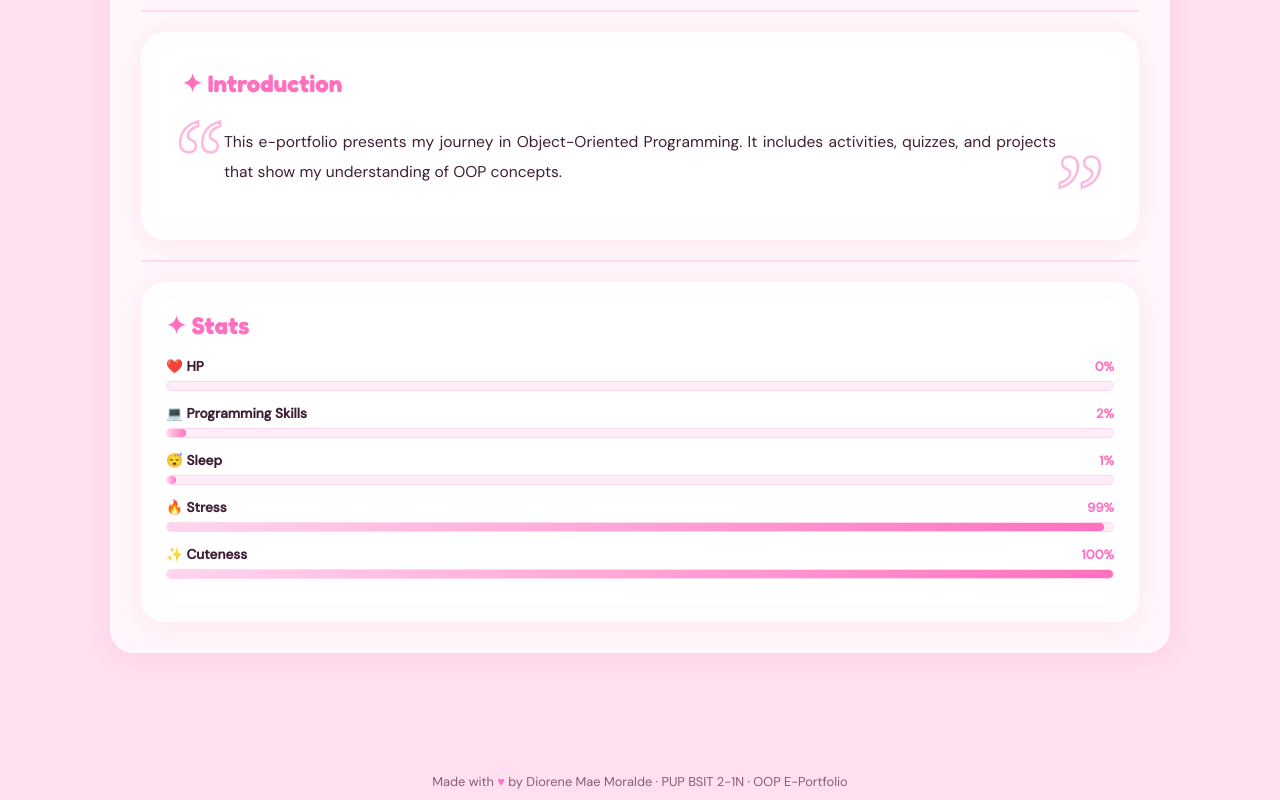
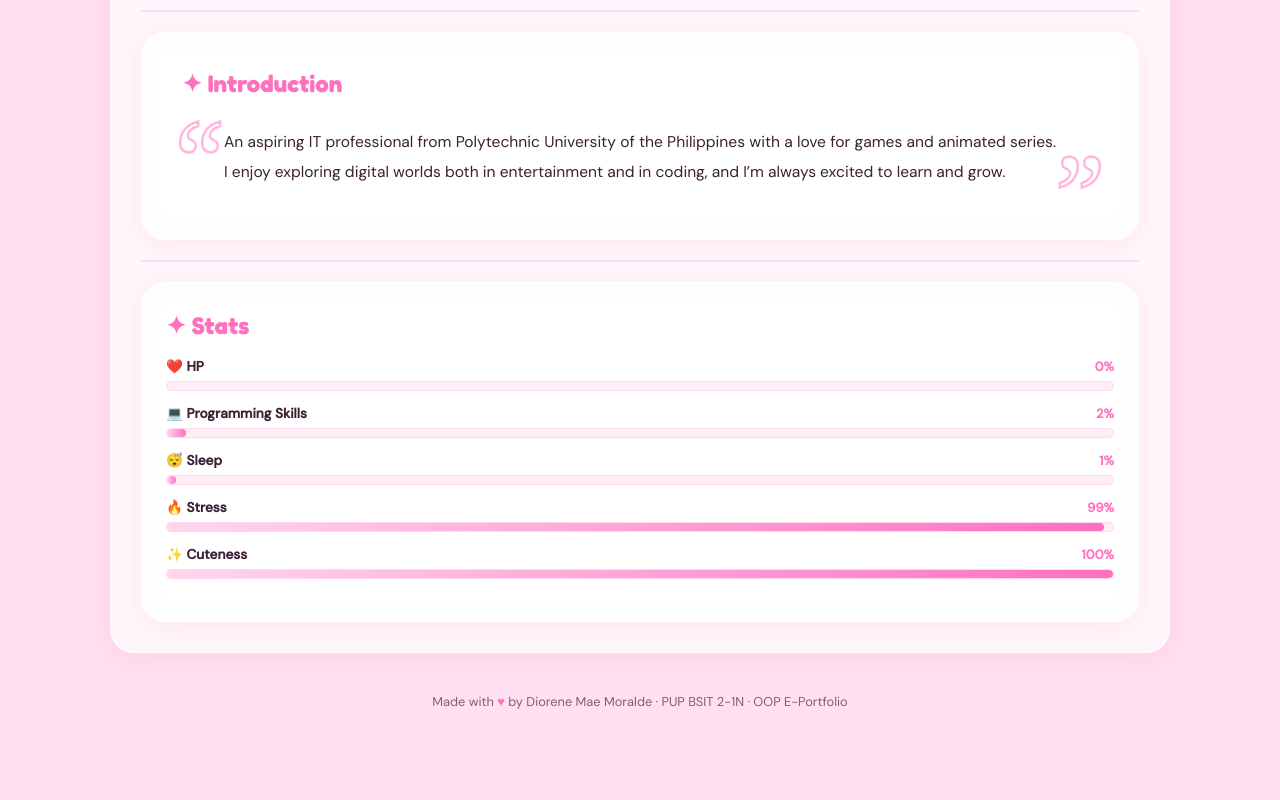
Before and after one commit to cu2morrow-2gether/oop, a plain HTML site: page index.html in a window 1280 px wide. Shown: the part 992-1792 px from the top of the page. Drawn offline with Linux system fonts and the light colour scheme.

Commit message:
index.html

```diff
--- a/index.html
+++ b/index.html
@@ -360,7 +360,7 @@
   <div class="hero-badge">E-Portfolio</div>
   <h1>Diorene Mae<br>Moralde</h1>
 
-  <div class="card intro-box hero-intro style="padding:18px 30px;">
+  <div class="card intro-box hero-intro style="padding:14px 30px;">
     <div class="intro-box-title">✦ Introduction</div>
     <div class="intro-quote-wrap">
       <span class="big-q open">&ldquo;</span>
@@ -409,8 +409,8 @@
       <div class="intro-quote-wrap">
         <span class="big-q open">&ldquo;</span>
         <p class="intro-text">
-          This e-portfolio presents my journey in Object-Oriented Programming.
-          It includes activities, quizzes, and projects that show my understanding of OOP concepts.
+          An aspiring IT professional from Polytechnic University of the Philippines with a love for games and animated series.
+          I enjoy exploring digital worlds both in entertainment and in coding, and I’m always excited to learn and grow.
         </p>
         <span class="big-q close">&rdquo;</span>
       </div>
@@ -461,11 +461,6 @@
         </div>
         <div class="bar-track"><div class="bar-fill" data-target="100"></div></div>
       </div>
-
-    </div>
-
-  </div>
-</section>
 
     </div>
 
```
